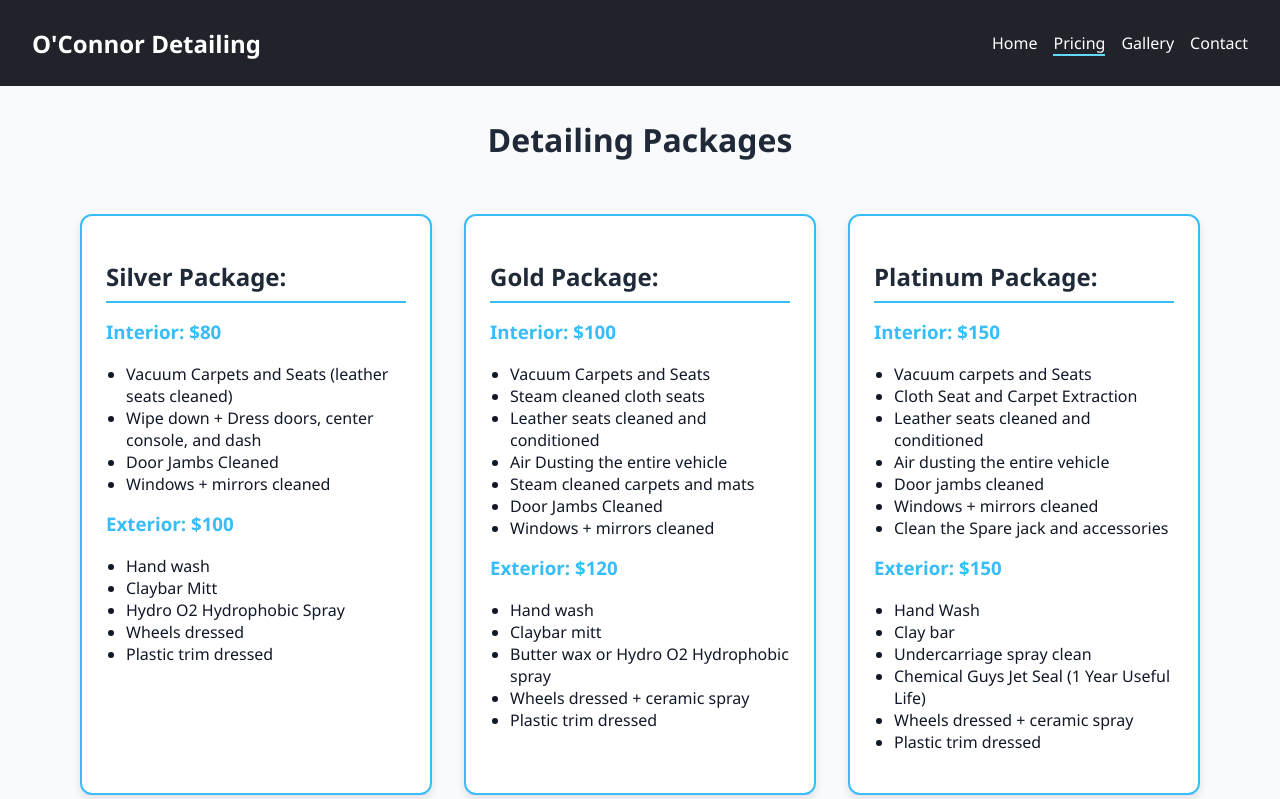
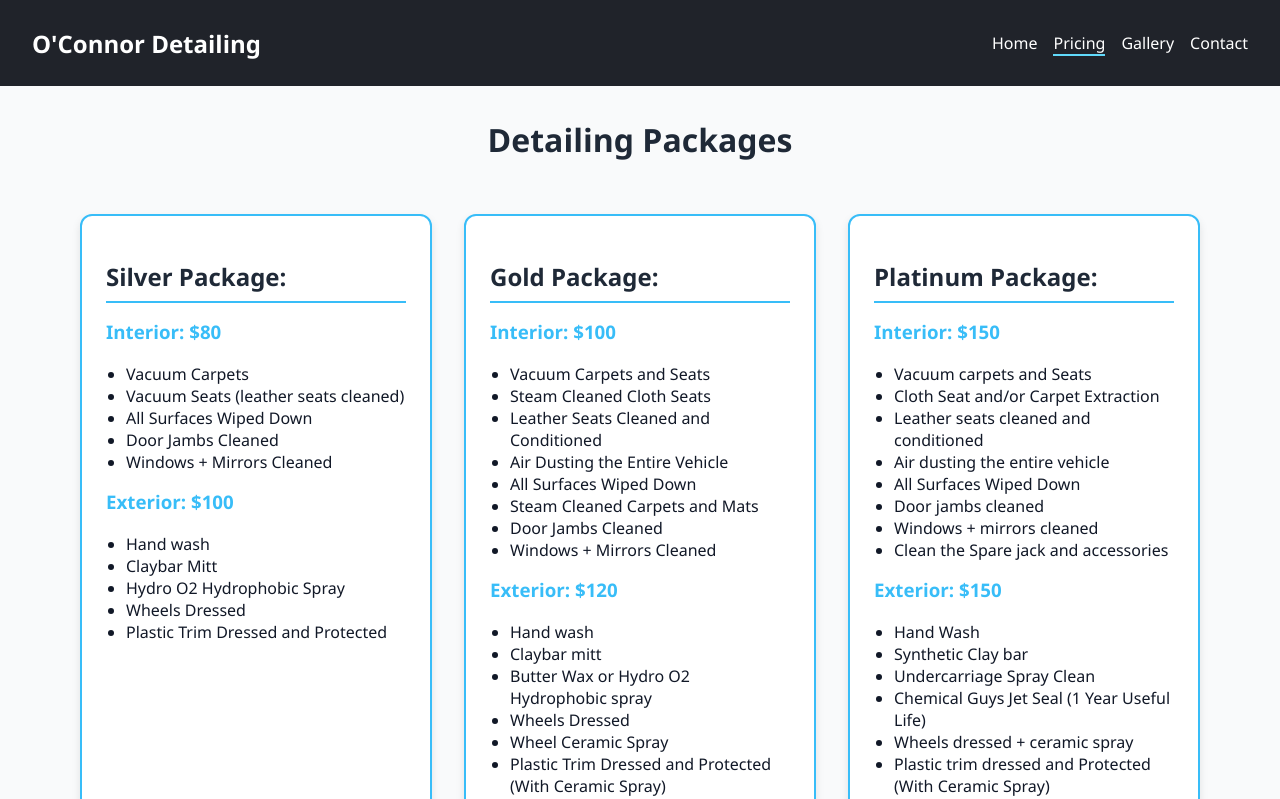
Before and after one commit to cmo7909/OConnorDetailing, a React (Create React App) app in the folder oconnor-detailing/: page /pricing in a window 1280 px wide. Shown: the top 799 px of the page. Built offline with nearby package versions, Linux system fonts and the light colour scheme.

Commit message:
Fixed pricing menu and added routing for Gallery projects

```diff
--- a/oconnor-detailing/src/App.js
+++ b/oconnor-detailing/src/App.js
@@ -5,6 +5,7 @@ import Home from './Pages/Home';
 import Pricing from './Pages/Pricing';
 import Gallery from './Pages/Gallery';
 import Contact from './Pages/Contact';
+import ProjectDetail from './Pages/ProjectDetail';
 import './Components/theme.css';
 
 function App() {
@@ -16,6 +17,7 @@ function App() {
         <Route path="/" element={<Home />} />
         <Route path="/pricing" element={<Pricing />} />
         <Route path="/gallery" element={<Gallery />} />
+        <Route path="/gallery/:id" element={<ProjectDetail />} />
         <Route path="/contact" element={<Contact />} />
       </Routes>
       </div>
--- a/oconnor-detailing/src/Pages/Pricing.jsx
+++ b/oconnor-detailing/src/Pages/Pricing.jsx
@@ -8,17 +8,18 @@ const packages = [
         interiorPrice: 80,
         exteriorPrice: 100,
         interiorItems: [
-            "Vacuum Carpets and Seats (leather seats cleaned)",
-            "Wipe down + Dress doors, center console, and dash",
+            "Vacuum Carpets",
+            "Vacuum Seats (leather seats cleaned)",
+            "All Surfaces Wiped Down",
             "Door Jambs Cleaned",
-            "Windows + mirrors cleaned"
+            "Windows + Mirrors Cleaned"
         ],
         exteriorItems: [
            "Hand wash",
             "Claybar Mitt",
             "Hydro O2 Hydrophobic Spray",
-            "Wheels dressed",
-            "Plastic trim dressed"
+            "Wheels Dressed",
+            "Plastic Trim Dressed and Protected"
         ]
     },
     {
@@ -27,19 +28,21 @@ const packages = [
         exteriorPrice: 120,
         interiorItems: [
             "Vacuum Carpets and Seats",
-            "Steam cleaned cloth seats",
-            "Leather seats cleaned and conditioned",
-            "Air Dusting the entire vehicle",
-            "Steam cleaned carpets and mats",
+            "Steam Cleaned Cloth Seats",
+            "Leather Seats Cleaned and Conditioned",
+            "Air Dusting the Entire Vehicle",
+            "All Surfaces Wiped Down",
+            "Steam Cleaned Carpets and Mats",
             "Door Jambs Cleaned",
-            "Windows + mirrors cleaned"
+            "Windows + Mirrors Cleaned"
         ],
         exteriorItems: [
            "Hand wash",
             "Claybar mitt",
-            "Butter wax or Hydro O2 Hydrophobic spray",
-            "Wheels dressed + ceramic spray",
-            "Plastic trim dressed"
+            "Butter Wax or Hydro O2 Hydrophobic spray",
+            "Wheels Dressed",
+            "Wheel Ceramic Spray",
+            "Plastic Trim Dressed and Protected (With Ceramic Spray)"
         ]
     },
     {
@@ -48,20 +51,22 @@ const packages = [
         exteriorPrice: 150,
         interiorItems: [
             "Vacuum carpets and Seats",
-            "Cloth Seat and Carpet Extraction",
+            "Cloth Seat and/or Carpet Extraction",
             "Leather seats cleaned and conditioned",
             "Air dusting the entire vehicle",
+            "All Surfaces Wiped Down",
             "Door jambs cleaned",
             "Windows + mirrors cleaned",
             "Clean the Spare jack and accessories"
         ],
         exteriorItems: [
            "Hand Wash",
-            "Clay bar",
-            "Undercarriage spray clean",
+            "Synthetic Clay bar",
+            "Undercarriage Spray Clean",
             "Chemical Guys Jet Seal (1 Year Useful Life)",
             "Wheels dressed + ceramic spray",
-            "Plastic trim dressed"
+            "Plastic trim dressed and Protected (With Ceramic Spray)",
+            "Windshield Ceramic Spray"
         ]
     }
 ];
```
Also changed, not shown: 1 other file (tests, documents, lock files or other folders).
